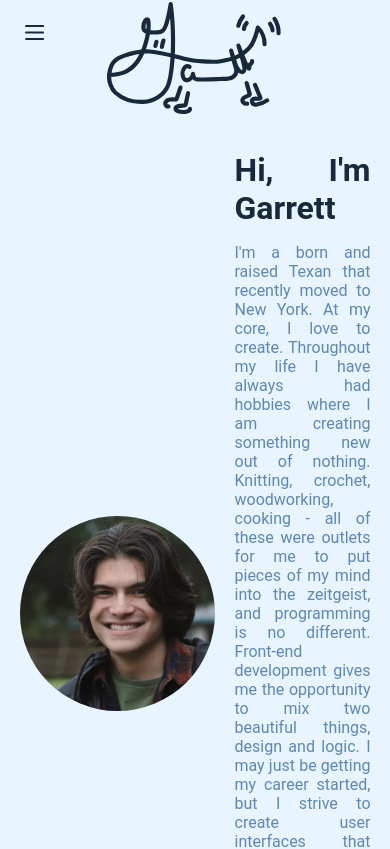
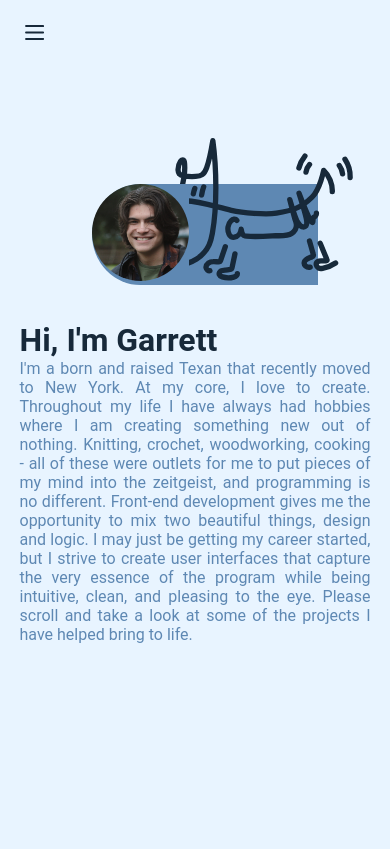
Before and after one commit to gguerrero02/gguerrero-portfolio, a React (Create React App) app: page / in a window 390 px wide. Shown: the top 849 px of the page. Built offline with nearby package versions, Linux system fonts and the light colour scheme.

Commit message:
about page updates
Reorganized items, added animation to introduction (may change later, I want to make it responsive to appearing on the page.)

```diff
--- a/src/App.css
+++ b/src/App.css
@@ -136,7 +136,6 @@
 .App-link {
   color: inherit;
   text-decoration:none;
-  transition: transform 0.3s, color 0.3s;
 }
 
 .App-link:active {
@@ -144,7 +143,9 @@
 }
 
 .active-link {
+  transform-origin:0 100%;
   transform: scale(1.2);
+
   color:#17293A;
   transition: transform 0.3s, color 0.3s;
 }
@@ -173,32 +174,72 @@
 .Me {
   width:fill;
   display:flex;
-  flex-wrap: row wrap;
-  justify-content:space-around;
-  align-items:center;
-  gap:20px;
-
+  flex-direction:row-reverse;
+  align-items:left;
+  /* overflow:hidden; */
+  animation-name:Me-enter;
+  animation-duration: 0.5s;
+  animation-iteration-count: 1;
 }
 
+@keyframes Me-enter {
+  0% {
+    transform: translateX(50%);
+    opacity: 0%;
+  }
+
+  100% {
+    transform: translateX(0%);
+    opacity: 100%;
+  }
+}
+
+.Rectangle {
+  z-index:-1;
+  width:100%;
+  display:flex;
+  flex-direction:column-reverse;
+  align-items:center;
+  margin-right:-5vw;
+
+
+  background-color:#5E88B3;
+
+  align-items:bottom;
+  transform-origin: 10% center;
+}
+
+
 .Circular-image {
-  height: 50vmin;
-  width: 50vmin;
+  height: 25vmin;
+  width: 25vmin;
   border-radius: 50%; /* This makes the image circular */
   object-fit: cover;  /* Ensures the image scales properly within the circle */
 }
 
 .Image-container {
+  z-index:0;
   display: flex;
-  justify-content: center;
-  align-items: center;
-  margin-top: 20px; /* Adjust for positioning */
+  align-items: left;
+  background-color:#5E88B3;
+  border-top-left-radius:50%;
+  border-bottom-left-radius:50%;
+}
+
+.Dog-spacing {
+  z-index:100;
+  display:relative;
+
 }
 
 .dog-no-bones {
+  z-index:5;
   fill: rgb(var(--highlight-rgb));
   stroke-width: 2%;
-  width: 50%;
-
+  height: 25vmin;
+  transform: scale(1.5);
+  transform-origin:bottom;
+  margin-left:-20px;
 }
 
 #dawg {
--- a/src/App.js
+++ b/src/App.js
@@ -75,6 +75,12 @@ function About( {sectionsRef}) {
     >
 
 
+
+
+      <div className="Me">
+
+        <div className="Rectangle">
+          <div className="Dog-spacing">
           <svg className="dog-no-bones" xmlns="http://www.w3.org/2000/svg" viewBox="-5 -10 420 275">
             <g id="Layer_2" data-name="Layer 2">
               <g id="Layer_1-2" data-name="Layer 1">
@@ -93,14 +99,17 @@ function About( {sectionsRef}) {
               </g>
             </g>
           </svg>
+          </div>
+        </div>
 
-        <div className="Me">
         <div className="Image-container">
           <img src={profileImage} alt = "Profile" className="Circular-image" />
         </div>
+
+      </div>
       <p>
           <h1>Hi, I'm Garrett</h1>
-          <p>
+
           I'm a born and raised Texan that recently moved to New York.
           At my core, I love to create. Throughout my life I have always had hobbies where
           I am creating something new out of nothing. Knitting, crochet, woodworking, cooking -
@@ -111,9 +120,8 @@ function About( {sectionsRef}) {
           I may just be getting my career started, but I strive to create user interfaces that capture
           the very essence of the program while being intuitive, clean, and pleasing to the eye. Please
           scroll and take a look at some of the projects I have helped bring to life.
+
         </p>
-        </p>
-      </div>
     </div>
   )
 }
--- a/src/index.css
+++ b/src/index.css
@@ -1,10 +1,13 @@
 body {
   margin: 0;
+  position:relative;
   font-family: -apple-system, 'Helvetica Neue',sans-serif;
   -webkit-font-smoothing: antialiased;
   -moz-osx-font-smoothing: grayscale;
   background-color: #E8F4FF;
-  color: #5E88B3
+  color: #5E88B3;
+  overflow-x:hidden;
+  width:100%;
 }
 
 
```
Lines whose indentation alone changed are shown as unchanged.
